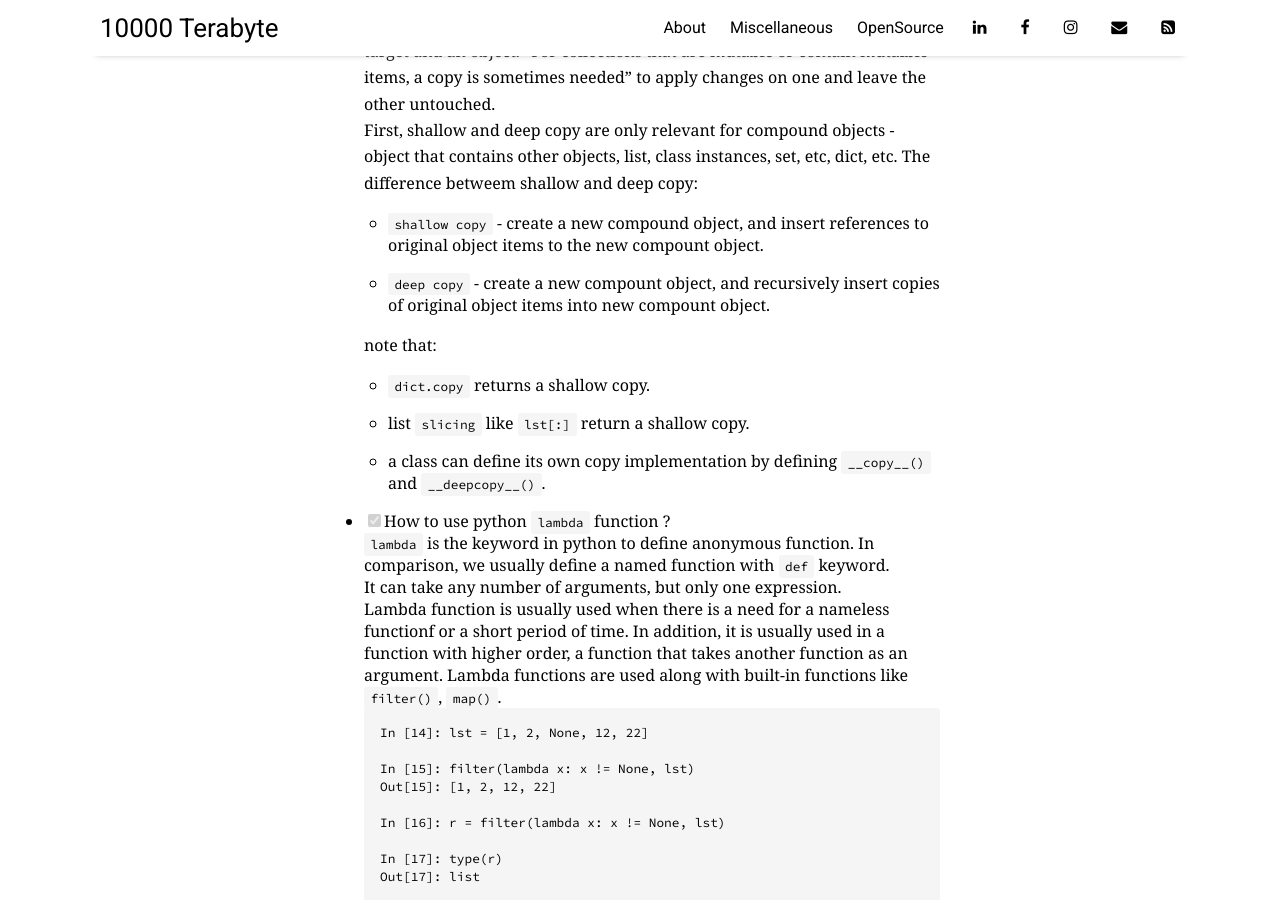
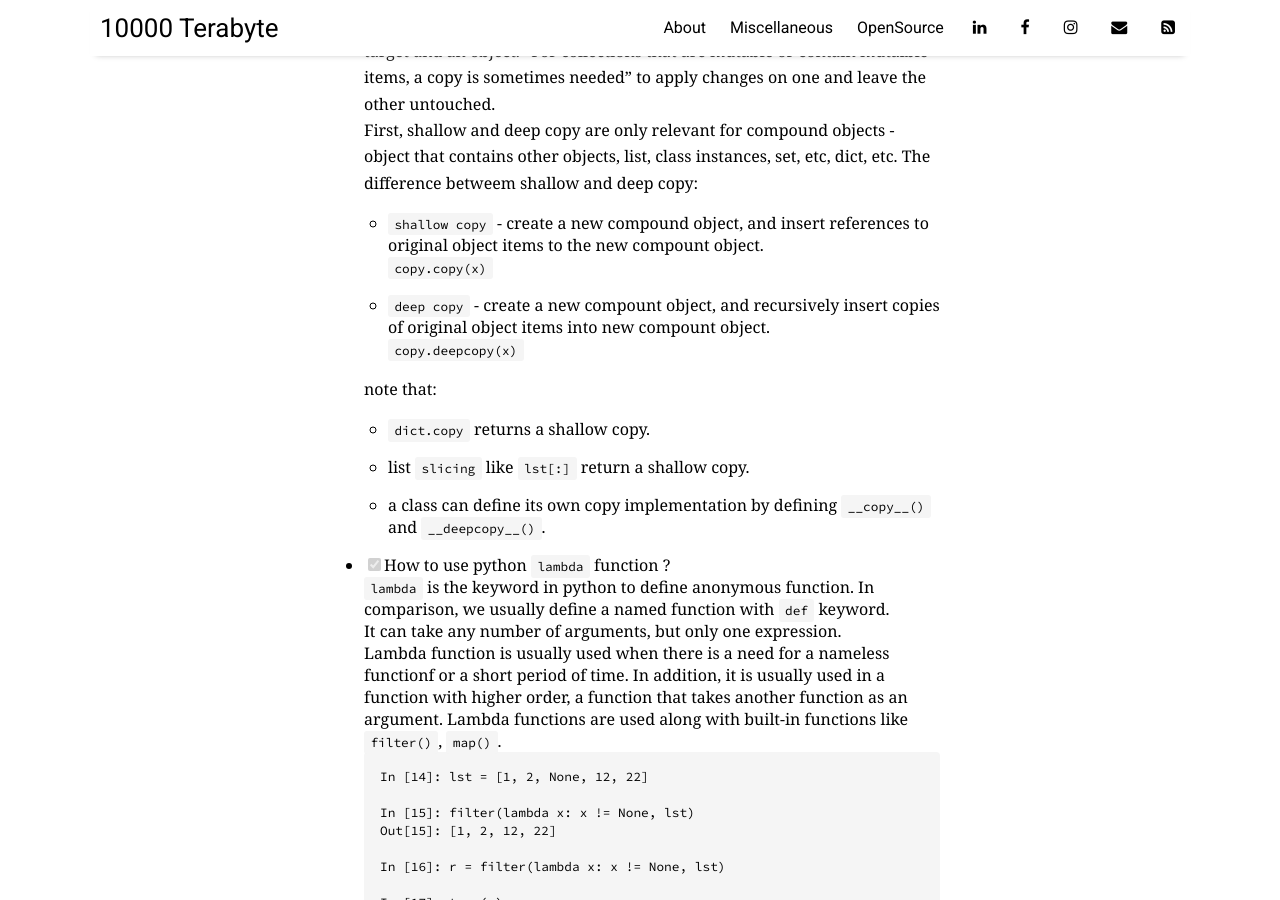
Before and after one commit to 10000TB/10000TB.github.io, a Jekyll site: the page built from _posts/2018-03-12-blog-series-python-A-Curated-List-Those-Python-How-To-You-Search-Frequently-in-Your-Daily-Programming.md, in a window 1280 px wide and 900 px high, scrolled down 808 px. Built offline with Jekyll 4.4.1, drawn with Linux system fonts in a browser that asks for light colours; nearby versions of some CDN libraries; comment, search, counter and statistics services are not loaded; some of the changed text lies outside the part shown.

Commit message:
Added shallow/deep copy syntax reference.

```diff
--- a/_posts/2018-03-12-blog-series-python-A-Curated-List-Those-Python-How-To-You-Search-Frequently-in-Your-Daily-Programming.md
+++ b/_posts/2018-03-12-blog-series-python-A-Curated-List-Those-Python-How-To-You-Search-Frequently-in-Your-Daily-Programming.md
@@ -20,7 +20,9 @@ Comment below to contribute your examples !
   The difference betweem shallow and deep copy:
 
   * `shallow copy` - create a new compound object, and insert references to original object items to the new compount object.
+  `copy.copy(x)`
   * `deep copy` - create a new compount object, and recursively insert copies of original object items into new compount object.
+  `copy.deepcopy(x)`
 
   note that:
   * `dict.copy` returns a shallow copy.
```
Also changed, not shown: other parts of _posts/2018-03-12-blog-series-python-A-Curated-List-Those-Python-How-To-You-Search-Frequently-in-Your-Daily-Programming.md (+1 -0 lines).
